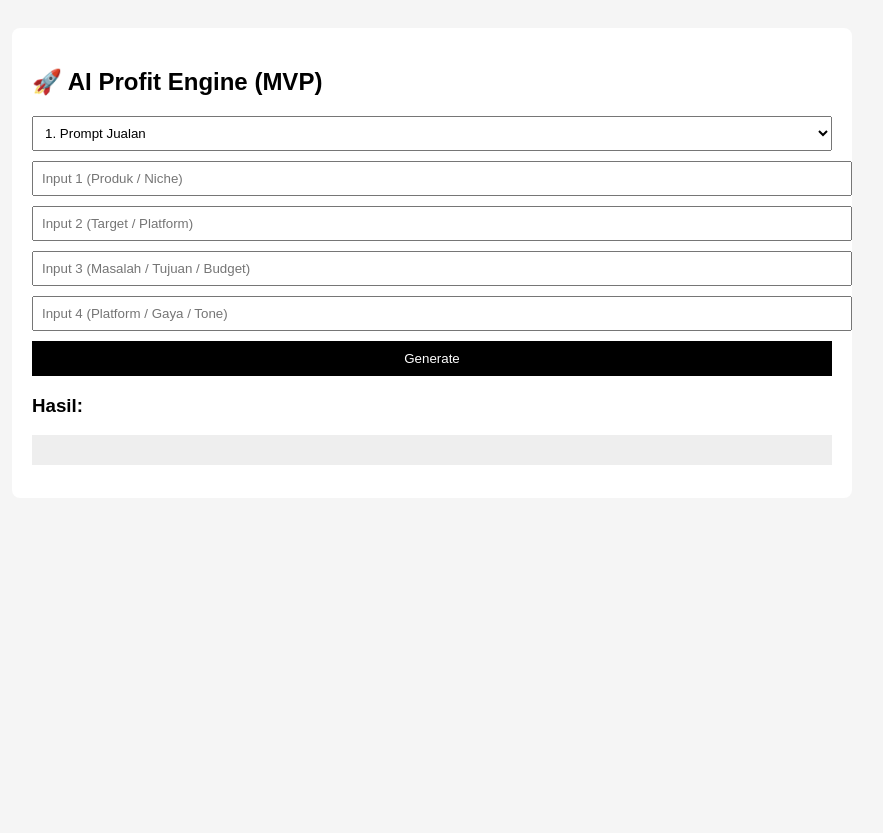
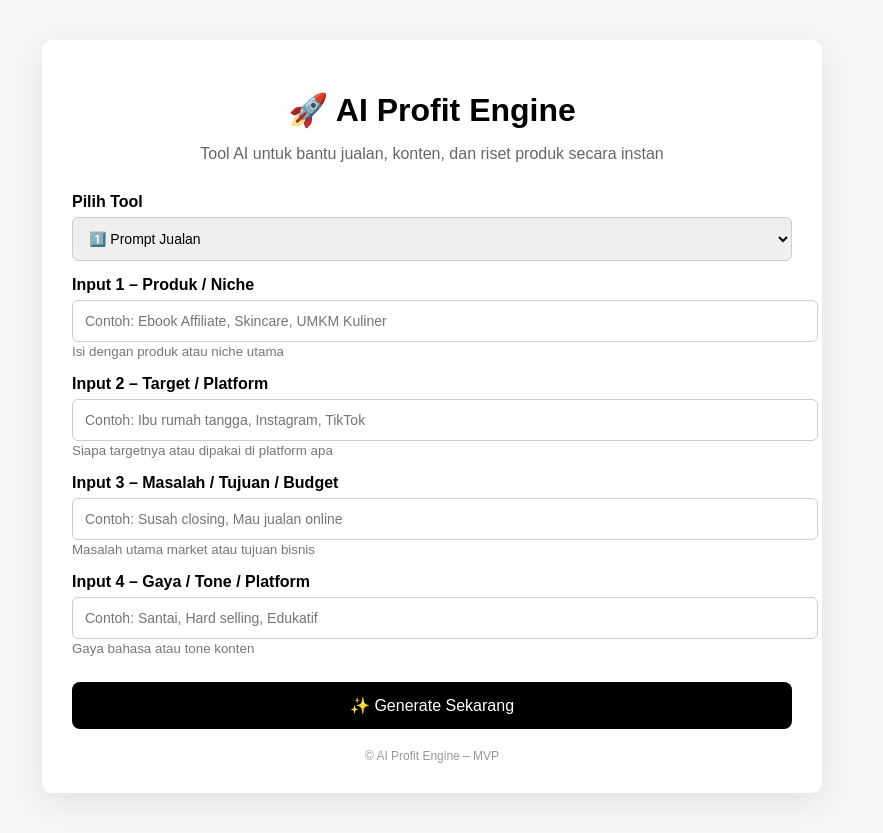
Before and after one commit to digdaya25-stack/ai-profit-engine, a FastAPI app: page / in a window 1280 px wide. Shown: the whole page, without its empty margins (208-1091 px from the left). Before the commit the page ends 412 px from the top, so only its background shows below. Run offline with FastAPI, Linux system fonts and the light colour scheme.

Commit message:
Update index.html

```diff
--- a/templates/index.html
+++ b/templates/index.html
@@ -1,38 +1,137 @@
 <!DOCTYPE html>
-<html>
+<html lang="id">
 <head>
+    <meta charset="UTF-8">
     <title>AI Profit Engine</title>
+    <meta name="viewport" content="width=device-width, initial-scale=1">
+
     <style>
-        body { font-family: Arial; background:#f5f5f5; padding:20px; }
-        .box { background:#fff; padding:20px; border-radius:8px; max-width:800px; margin:auto; }
-        textarea, input, select { width:100%; margin-bottom:10px; padding:8px; }
-        button { padding:10px; width:100%; background:#000; color:#fff; border:none; }
-        pre { white-space:pre-wrap; background:#eee; padding:15px; }
+        body {
+            font-family: Arial, sans-serif;
+            background: #f4f6f8;
+            margin: 0;
+            padding: 0;
+        }
+
+        .container {
+            max-width: 720px;
+            margin: 40px auto;
+            background: #ffffff;
+            padding: 30px;
+            border-radius: 10px;
+            box-shadow: 0 10px 30px rgba(0,0,0,0.08);
+        }
+
+        h1 {
+            text-align: center;
+            margin-bottom: 10px;
+        }
+
+        p.subtitle {
+            text-align: center;
+            color: #666;
+            margin-bottom: 30px;
+        }
+
+        label {
+            font-weight: bold;
+            margin-top: 15px;
+            display: block;
+        }
+
+        select, input, textarea {
+            width: 100%;
+            padding: 12px;
+            margin-top: 6px;
+            border-radius: 6px;
+            border: 1px solid #ccc;
+            font-size: 14px;
+        }
+
+        small {
+            color: #777;
+        }
+
+        button {
+            width: 100%;
+            padding: 14px;
+            margin-top: 25px;
+            background: #000;
+            color: #fff;
+            font-size: 16px;
+            border: none;
+            border-radius: 8px;
+            cursor: pointer;
+        }
+
+        button:hover {
+            background: #333;
+        }
+
+        .result {
+            margin-top: 30px;
+            padding: 20px;
+            background: #f9fafb;
+            border-left: 5px solid #000;
+            white-space: pre-wrap;
+        }
+
+        .footer {
+            text-align: center;
+            margin-top: 20px;
+            font-size: 12px;
+            color: #999;
+        }
     </style>
 </head>
+
 <body>
 
-<div class="box">
-    <h2>🚀 AI Profit Engine (MVP)</h2>
+<div class="container">
+    <h1>🚀 AI Profit Engine</h1>
+    <p class="subtitle">
+        Tool AI untuk bantu jualan, konten, dan riset produk secara instan
+    </p>
 
     <form method="post" action="/generate">
-        <select name="tool">
-            <option value="prompt_jualan">1. Prompt Jualan</option>
-            <option value="auto_konten">2. Auto Konten</option>
-            <option value="auto_desain">3. Auto Desain</option>
-            <option value="riset_produk">4. Auto Riset Produk</option>
+
+        <label>Pilih Tool</label>
+        <select name="tool" required>
+            <option value="prompt_jualan">1️⃣ Prompt Jualan</option>
+            <option value="auto_konten">2️⃣ Ide Konten Otomatis</option>
+            <option value="auto_desain">3️⃣ Konsep Desain Promosi</option>
+            <option value="riset_produk">4️⃣ Riset Produk & Market</option>
         </select>
 
-        <input name="input1" placeholder="Input 1 (Produk / Niche)">
-        <input name="input2" placeholder="Input 2 (Target / Platform)">
-        <input name="input3" placeholder="Input 3 (Masalah / Tujuan / Budget)">
-        <input name="input4" placeholder="Input 4 (Platform / Gaya / Tone)">
+        <label>Input 1 – Produk / Niche</label>
+        <input type="text" name="input1" placeholder="Contoh: Ebook Affiliate, Skincare, UMKM Kuliner">
+        <small>Isi dengan produk atau niche utama</small>
 
-        <button type="submit">Generate</button>
+        <label>Input 2 – Target / Platform</label>
+        <input type="text" name="input2" placeholder="Contoh: Ibu rumah tangga, Instagram, TikTok">
+        <small>Siapa targetnya atau dipakai di platform apa</small>
+
+        <label>Input 3 – Masalah / Tujuan / Budget</label>
+        <input type="text" name="input3" placeholder="Contoh: Susah closing, Mau jualan online">
+        <small>Masalah utama market atau tujuan bisnis</small>
+
+        <label>Input 4 – Gaya / Tone / Platform</label>
+        <input type="text" name="input4" placeholder="Contoh: Santai, Hard selling, Edukatif">
+        <small>Gaya bahasa atau tone konten</small>
+
+        <button type="submit">✨ Generate Sekarang</button>
     </form>
 
-    <h3>Hasil:</h3>
-    <pre>{{ result }}</pre>
+    {% if result %}
+    <div class="result">
+        <strong>📌 Hasil AI:</strong><br><br>
+        {{ result }}
+    </div>
+    {% endif %}
+
+    <div class="footer">
+        © AI Profit Engine – MVP
+    </div>
 </div>
 
 </body>
```
